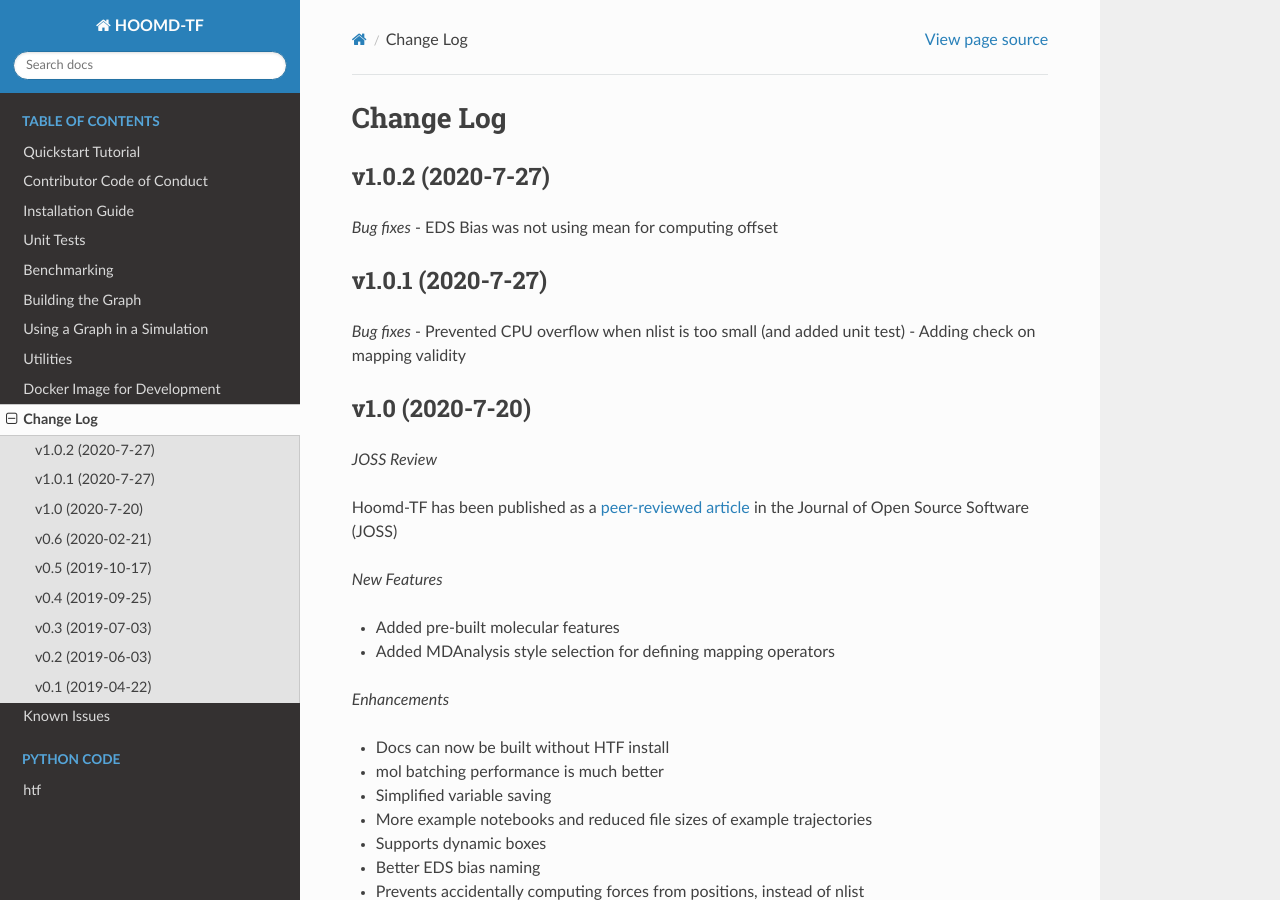
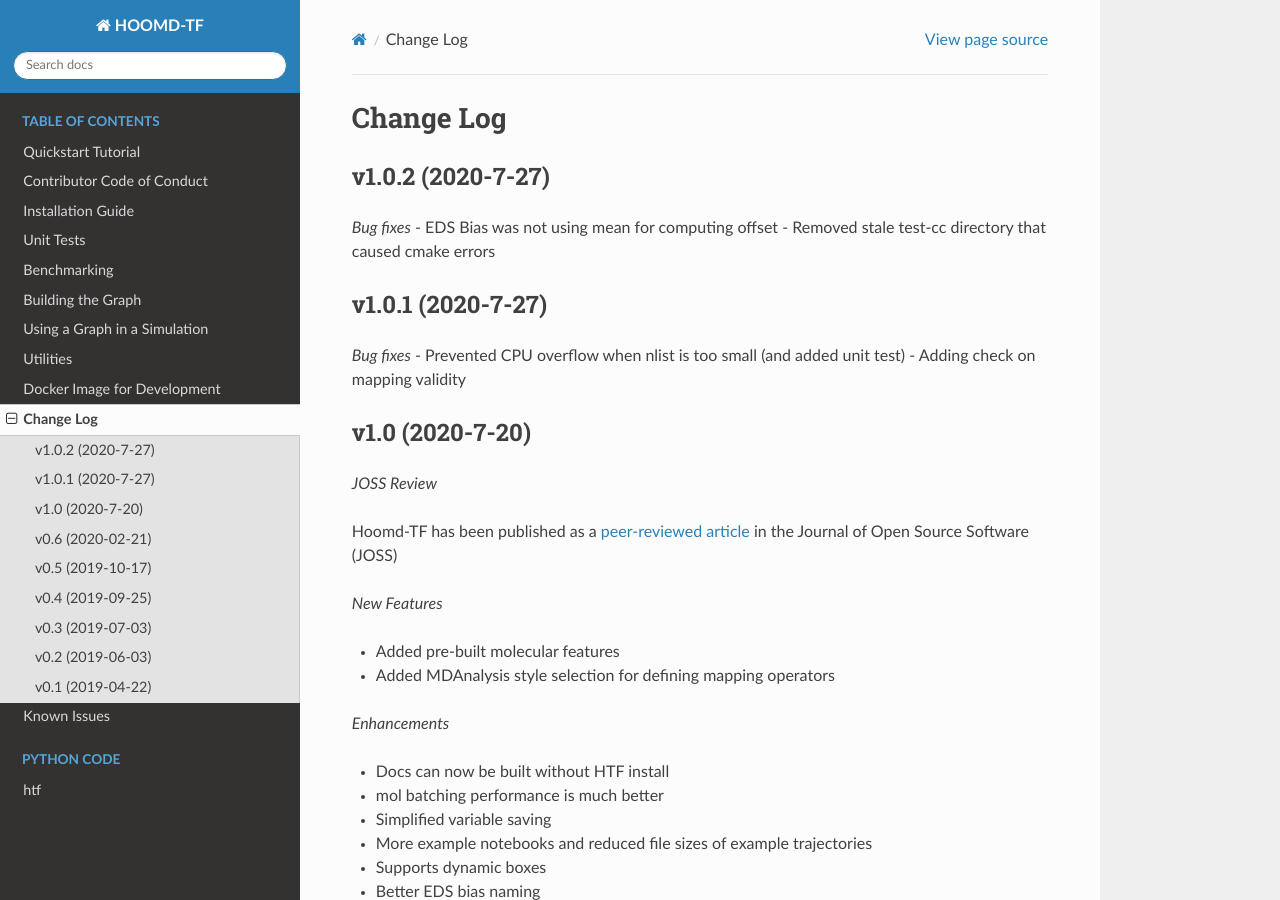
Before and after one commit to ur-whitelab/hoomd-tf, a Sphinx documentation site: the page built from sphinx-docs/source/changelog.rst, in a window 1280 px wide and 900 px high. Built offline with Sphinx 7.4.7 and the Read the Docs theme 2.0.0, drawn with Linux system fonts in a browser that asks for light colours.

Commit message:
Removed stale test-cc directory that was causing cmake errors

```diff
--- a/sphinx-docs/source/changelog.rst
+++ b/sphinx-docs/source/changelog.rst
@@ -6,6 +6,7 @@ v1.0.2 (2020-7-27)
 
 *Bug fixes*
 - EDS Bias was not using mean for computing offset
+- Removed stale test-cc directory that caused cmake errors
 
 v1.0.1 (2020-7-27)
 --------------------
```
Also changed, not shown: 1 other file.
